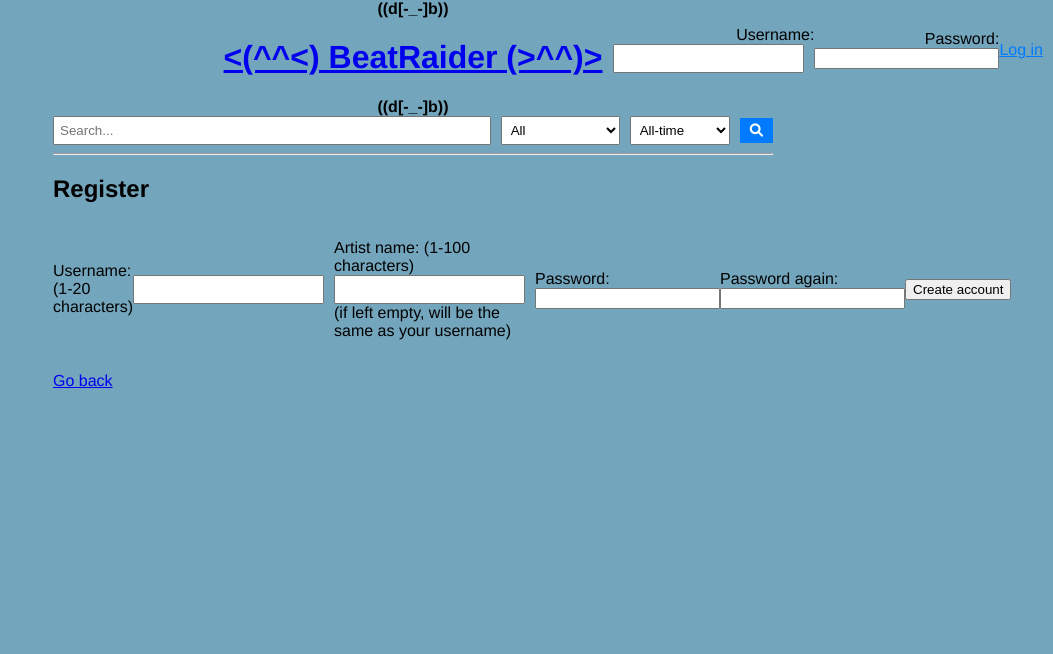
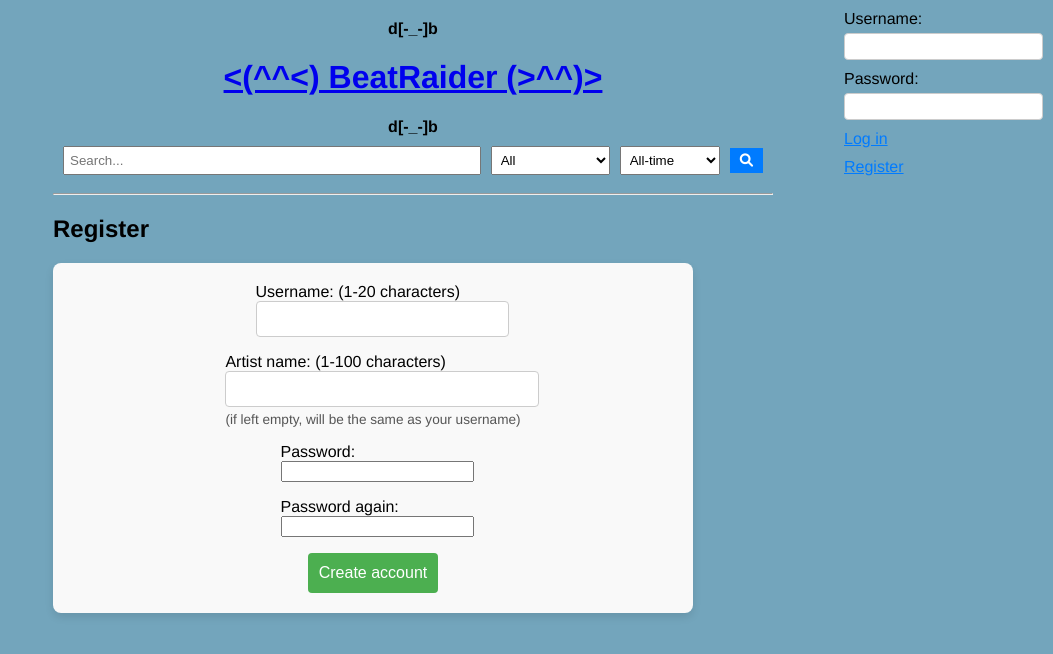
Before and after one commit to kasperikpnn/beat-raider, a Flask app: page /register in a window 1280 px wide. Shown: the top 654 px of the page, without its empty margins (227-1280 px from the left). Run offline with Flask 3, Linux system fonts and the light colour scheme; parts of the project's set-up code (start-up, migrations or seed data) failed here and were passed over; some libraries are stand-ins or nearby versions.

Commit message:
CSS changes, mostly

```diff
--- a/routes.py
+++ b/routes.py
@@ -178,6 +178,8 @@ def listen(song_id):
 def search():
     name = request.args.get('name', '')
     genre = request.args.get('genre', '')
+    if genre == "Custom":
+        genre = request.args.get('custom_genre')
     time = request.args.get('time', 'all_time')
     limit = 5  # Number of songs to display per page
     offset = request.args.get('offset', default=0, type=int)
--- a/static/css/main.css
+++ b/static/css/main.css
@@ -3,6 +3,8 @@ body {
     max-width: 45em;
     font-family: 'Helvetica', 'Arial', sans-serif;
     background-color: #73a5bc;
+    padding-bottom: 20px;
+    padding-top: 20px;
 }
 
 .header {
@@ -21,27 +23,7 @@ body {
     text-align: center;
 }
 
-#songs-container {
-    display: flex;
-    flex-direction: column; /* Stack the song boxes vertically */
-    align-items: center; /* Center the song boxes */
-    gap: 20px; /* Space between each song box */
-    width: 100%; /* Make sure the container is full width */
-    padding: 0; /* Remove any padding to prevent extra space */
-    background: none; /* Ensure no background color */
-    box-shadow: none; /* Remove any box-shadow from the container */
-}
 
-#playlist-container {
-    display: flex;
-    flex-direction: column; /* Stack the song boxes vertically */
-    align-items: center; /* Center the song boxes */
-    gap: 20px; /* Space between each song box */
-    width: 100%; /* Make sure the container is full width */
-    padding: 0; /* Remove any padding to prevent extra space */
-    background: none; /* Ensure no background color */
-    box-shadow: none; /* Remove any box-shadow from the container */
-}
 
 .options {
     position: fixed;
@@ -54,41 +36,6 @@ body {
     background: none; /* No background color */
     box-shadow: none; /* Remove any box-shadow from the container */
     text-align: right; /* Ensure text is aligned to the right */
-}
-
-.login {
-    position: fixed;
-    top: 10px;
-    right: 10px;
-    display: flex;
-    flex-direction: column; /* Stack the options vertically */
-    gap: 10px; /* Space between each option */
-    width: auto; /* Set width to auto to avoid overflowing */
-    background: none; /* No background color */
-    box-shadow: none; /* Remove any box-shadow from the container */
-    text-align: right; /* Ensure text is aligned to the right */
-}
-
-.song {
-    background-color: #f0f0f0;
-    border-radius: 4px;
-    padding: 15px;
-    box-shadow: 0 4px 8px rgba(0, 0, 0, 0.1);
-    width: 100%; /* Make the song boxes take full width within the container */
-    max-width: 600px; /* Limit the maximum width of the song boxes */
-    box-sizing: border-box; /* Ensure padding doesn't affect the box width */
-    margin: 0 auto; /* Ensure it's centered */
-}
-
-.playlist {
-    background-color: #f0f0f0;
-    border-radius: 4px;
-    padding: 15px;
-    box-shadow: 0 4px 8px rgba(0, 0, 0, 0.1);
-    width: 100%; /* Make the song boxes take full width within the container */
-    max-width: 600px; /* Limit the maximum width of the song boxes */
-    box-sizing: border-box; /* Ensure padding doesn't affect the box width */
-    margin: 0 auto; /* Ensure it's centered */
 }
 
 table {
@@ -125,24 +72,6 @@ td, th {
     background-color: #f44336;
   }
 
-.login-button {
-    background: none; /* Remove default button background */
-    border: none; /* Remove default button border */
-    color: #007bff; /* Text color, adjust as needed */
-    font: inherit; /* Inherit font styles from parent */
-    cursor: pointer; /* Show pointer cursor on hover */
-    padding: 0; /* Remove default padding */
-    text-decoration: underline; /* Optional: underline text to indicate it's clickable */
-}
-
-.login-button:hover {
-    color: #0056b3; /* Change color on hover, adjust as needed */
-}
-
-.login-button:focus {
-    outline: none; /* Remove default focus outline */
-}
-
 /* Ensure the form is aligned to the left and adjust padding */
 .vertical-form {
     display: flex;
@@ -155,6 +84,10 @@ td, th {
     box-shadow: 0 4px 8px rgba(0, 0, 0, 0.1); /* Optional: Add a subtle shadow */
     margin: 0;
     align-self: flex-start; /* Align form to the start of the container */
+}
+
+.search-bar {
+    padding: 10px;
 }
 
 /* Align form elements and labels */
@@ -183,6 +116,13 @@ td, th {
     border-radius: 4px;
     cursor: pointer;
     font-size: 1em;
+}
+
+.vertical-form small {
+    display: block;
+    margin-top: 5px;
+    font-size: 0.85em;
+    color: #555; /* Slightly lighter text color */
 }
 
 .vertical-form input[type="submit"]:hover {
@@ -327,3 +267,76 @@ h2 {
     border: none;
     text-decoration: underline; /* Underline on hover */
 }
+
+.login-form {
+    display: flex;
+    flex-direction: column;
+    align-items: flex-start;
+    gap: 10px;
+}
+
+.form-group {
+    display: flex;
+    flex-direction: column;
+    align-items: flex-start;
+    width: 100%;
+}
+
+.login-form label {
+    margin-bottom: 5px; /* Add space between label and input */
+    font-weight: normal; /* Remove bold from labels */
+}
+
+.login-form input[type="text"],
+.login-form input[type="password"] {
+    width: 100%;
+    padding: 5px;
+    border: 1px solid #ccc;
+    border-radius: 4px;
+    box-sizing: border-box;
+}
+
+/* Link-like button styling */
+.login-link, .register-link, .playlist-button, .upload-link, .logout-link, .profile-link {
+    background: none;
+    border: none;
+    color: #007bff;
+    font: inherit;
+    cursor: pointer;
+    padding: 0; /* Remove padding */
+    text-decoration: underline; /* Add underline to make it look like a link */
+    display: inline-block;
+}
+
+.login-link:hover, .register-link:hover {
+    color: #0056b3; /* Darker blue on hover */
+    text-decoration: underline;
+}
+
+/* Register link specific styling */
+.register-group {
+    margin-top: 10px;
+    text-align: left;
+}
+
+#songs-container, #playlist-container {
+    display: flex;
+    flex-direction: column;
+    align-items: center;
+    gap: 20px;
+    width: 100%;
+    padding: 0;
+    background: none;
+    box-shadow: none;
+}
+
+.song, .playlist {
+    background-color: #f0f0f0;
+    border-radius: 4px;
+    padding: 15px;
+    box-shadow: 0 4px 8px rgba(0, 0, 0, 0.1);
+    width: 100%;
+    max-width: 600px;
+    box-sizing: border-box;
+    margin: 0 auto;
+}
--- a/templates/index.html
+++ b/templates/index.html
@@ -4,9 +4,6 @@
 
 23/08/2024: The site is progressing well! Beat raiders unite!!!! (•_•) ( •_•)>⌐■-■ (⌐■_■) - Neotride
 <p>
-{% if not session.user_name %}
-    You can register <a href="/register">here!!</a>
-{% endif %}
 
 <div id="songs-container">
     <h3>Recent songs</h3>
@@ -20,7 +17,7 @@
             {% set song_duration = song[3] %}
             {% include 'song_card.html' %}
     {% endfor %}
-</div>
+
     {% if no_more_songs %}
     <p>No more songs to load.</p> <!-- Display message when no more songs are available -->
     {% endif %}
@@ -43,6 +40,7 @@
         <button type="submit">Load More Songs</button>
     </form>
     {% endif %}
+</div>
 
 <script>
     // Render the "time ago" text only once, no real time updates until the page is reloaded. This is to make the site even lighter for the user
--- a/templates/layout.html
+++ b/templates/layout.html
@@ -11,41 +11,59 @@
     <script src="{{ url_for('static', filename='js/audio_player.js') }}" defer></script>
     <script src="https://cdnjs.cloudflare.com/ajax/libs/timeago.js/4.0.2/timeago.min.js"></script>
     <script src="{{ url_for('static', filename='js/popup.js') }}" defer></script>
+    <script>
+        function toggleCustomGenre(selectElement) {
+            var customGenreSearch = document.getElementById('customGenreSearch');
+            if (selectElement.value === 'Custom') {
+                customGenreSearch.style.display = 'block';
+            } else {
+                customGenreSearch.style.display = 'none';
+            }
+        }
+    </script>
 </head>
 <body>
 
     <div class="header">
-        ((d[-_-]b))
+        d[-_-]b
         <div class="headertitle">
              <a href="/"><h1>&lt;(^^&lt;)   BeatRaider   (&gt;^^)&gt;</h1></a>
         </div>
-        ((d[-_-]b))
+        d[-_-]b
     </div>
 
     <div class="options">
         {% if session.user_name %}
             <p>You've logged in as {{ session.user_name }} {% if session.is_admin %} (admin) {% endif %}</p>
-            <a href="/upload">Upload a song</a>
-            <a href="/profile/{{ session.user_id }}">Your profile page</a>
-            <a href="/logout">Log out</a>
+            <a href="/upload" class="upload-link">Upload a song</a>
+            <a href="/profile/{{ session.user_id }}" class="profile-link">Your profile page</a>
+            <a href="/logout" class="logout-link">Log out</a>
         {% else %}
             <div class="login">
-            <form action="/login" method="POST">
-            <p>Username:<br>
-            <input type="text" name="username"></p>
-            <p>Password:<br>
-            <input type="password" name="password"></p>
-            <p>
-            <button type="submit" class="login-button">Log in</button>
-            </form>
+                <form action="/login" method="POST" class="login-form">
+                    <div class="form-group">
+                        <label for="username">Username:</label>
+                        <input type="text" id="username" name="username">
+                    </div>
+                    <div class="form-group">
+                        <label for="password">Password:</label>
+                        <input type="password" id="password" name="password">
+                    </div>
+                    <div class="form-group">
+                        <button type="submit" class="login-link">Log in</button>
+                    </div>
+                </form>
+                <div class="register-group">
+                    <a href="/register" class="register-link">Register</a>
+                </div>
             </div>
         {% endif %}
     </div>
 
-    <form action="{{ url_for('search') }}" method="get">
+    <form action="{{ url_for('search') }}" method="get" class="search-bar">
         <input type="text" name="name" placeholder="Search..." value="{{ request.args.get('name', '') }}">
 
-        <select name="genre">
+        <select name="genre" onchange="toggleCustomGenre(this)">
             <option value="">All</option>
             <option value="Pop">Pop</option>
             <option value="Rock">Rock</option>
@@ -56,6 +74,11 @@
             <option value="Country">Country</option>
             <option value="Custom">Custom Genre</option>
         </select>
+
+        <div id="customGenreSearch" style="display: none;">
+            <p>Custom Genre:<br>
+                <input type="text" name="custom_genre"></p>
+        </div>
 
         <select name="time">
             <option value="all_time">All-time</option>
--- a/templates/register.html
+++ b/templates/register.html
@@ -3,20 +3,31 @@
 
 <h2>Register</h2>
 
-<form action="/register" method="post">
-    Username: (1-20 characters) <br><input type="text" name="username" required minlength="1" maxlength="20">
-    <p>
-    Artist name: (1-100 characters) <br><input type="text" name="artist_name" minlength="1" maxlength="100">
-    (if left empty, will be the same as your username)
-    <p>
-    Password: <br><input type="password" name="password1" required>
-    <p>
-    Password again: <br><input type="password" name="password2" required>
-    <p>
-    <input type="submit" value="Create account">
-    </form>
+<form action="/register" method="post" class="vertical-form">
+    <div>
+        <label for="username">Username: (1-20 characters)</label>
+        <input type="text" id="username" name="username" required minlength="1" maxlength="20">
+    </div>
 
-    <p>
-    <a href="/">Go back</a>
+    <div>
+        <label for="artist_name">Artist name: (1-100 characters)</label>
+        <input type="text" id="artist_name" name="artist_name" minlength="1" maxlength="100">
+        <small>(if left empty, will be the same as your username)</small>
+    </div>
+
+    <div>
+        <label for="password1">Password:</label>
+        <input type="password" id="password1" name="password1" required>
+    </div>
+
+    <div>
+        <label for="password2">Password again:</label>
+        <input type="password" id="password2" name="password2" required>
+    </div>
+
+    <div>
+        <input type="submit" value="Create account">
+    </div>
+</form>
 
 {% endblock %}
```
Also changed, not shown: templates/profile.html (+19 -19 lines). Lines whose indentation alone changed are shown as unchanged.
